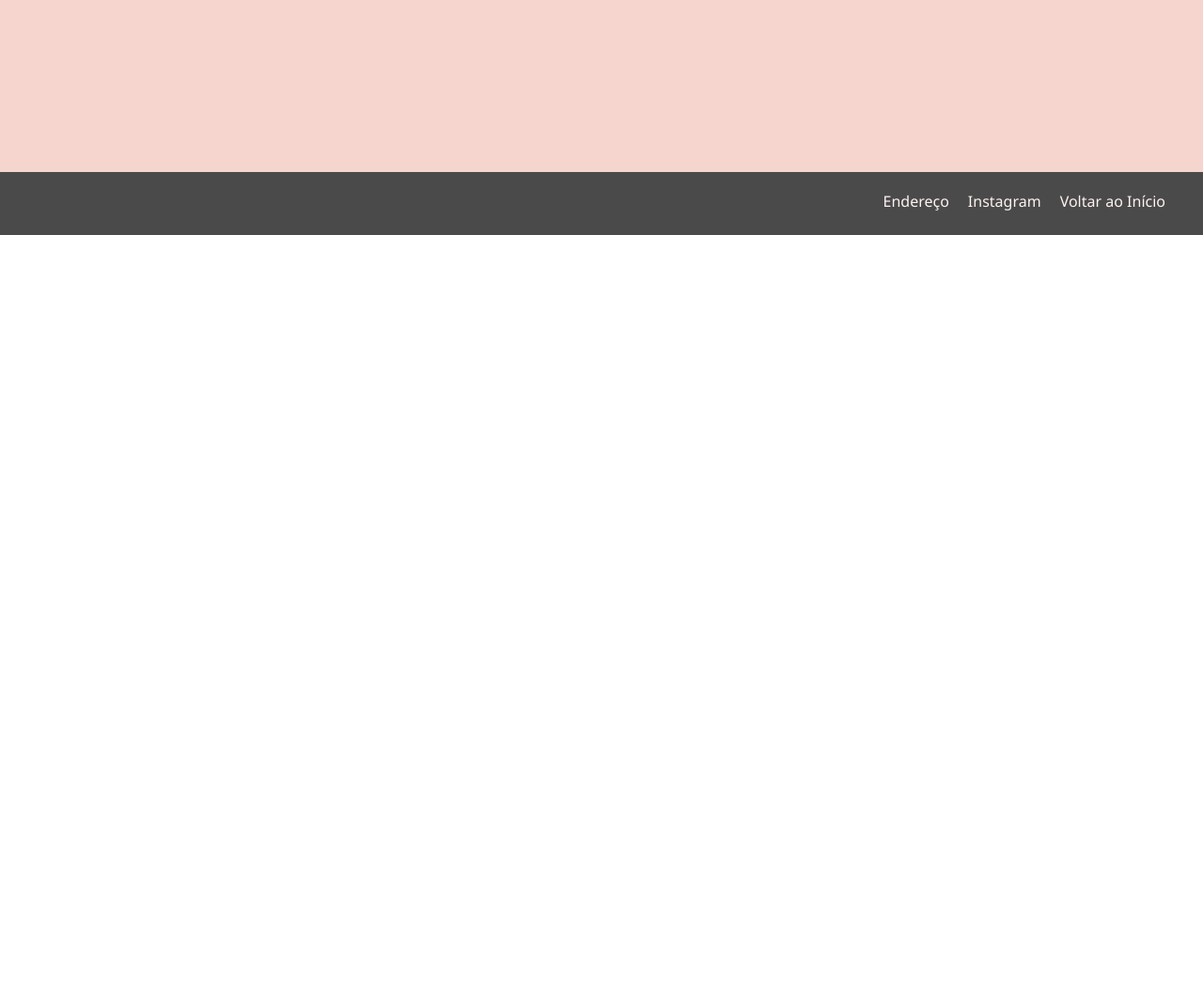
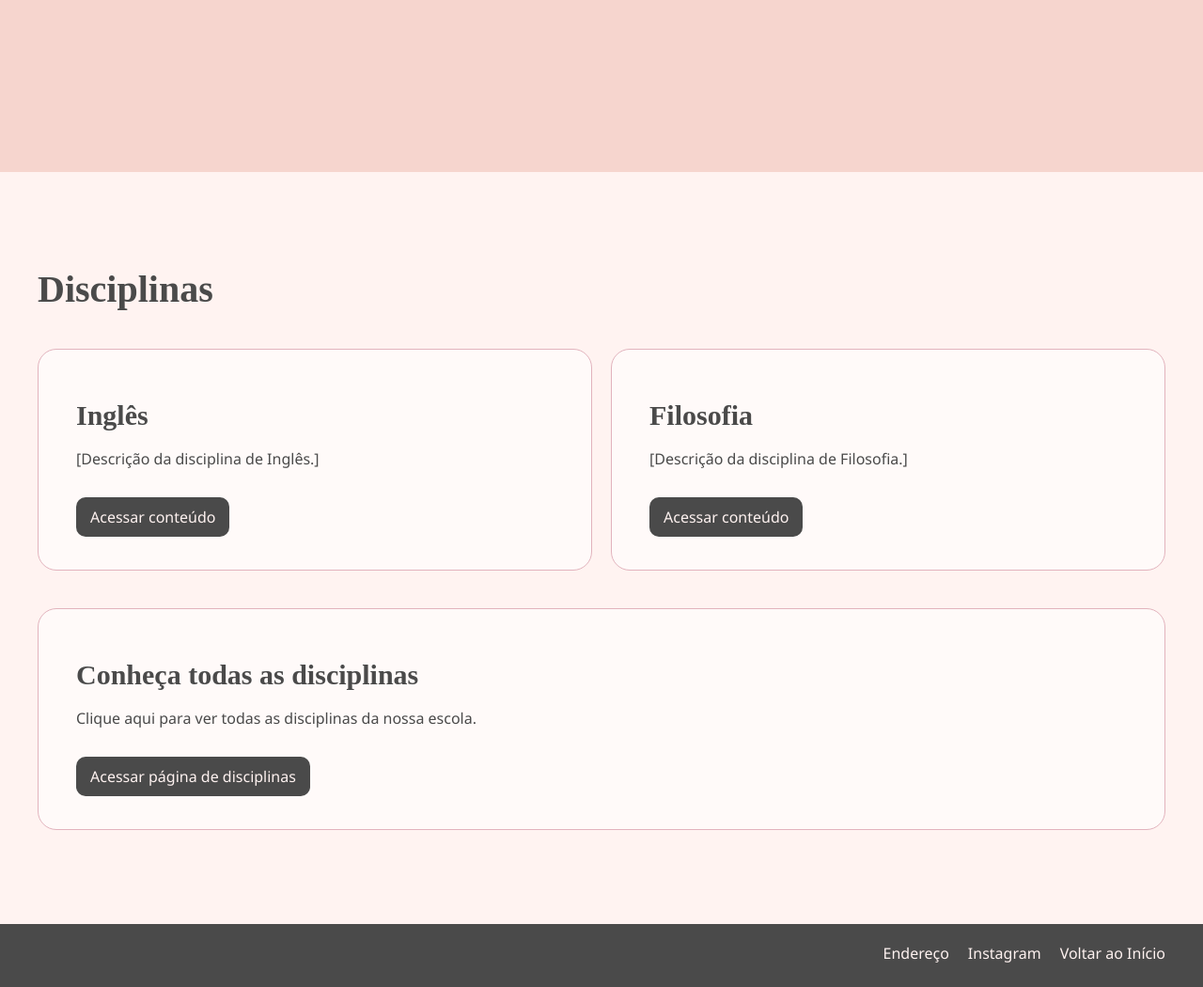
Before and after one commit to marinaliima/projeto-final, a plain HTML site: page index.html in a window 1280 px wide. Shown: the part 686-1736 px from the top of the page at 94% size. Before the commit the page ends 936 px from the top, so only its background shows below. Drawn offline with Linux system fonts and the light colour scheme.

Commit message:
feat: adiciona disciplinas na página inicial

```diff
--- a/css/style.css
+++ b/css/style.css
@@ -122,6 +122,60 @@ h2 {
     font-size: 40px;
 }
 
+#disciplinas {
+    padding: 40px;
+    background-color: #FFF3F1;
+    height: 100vh;
+    display: flex;
+    flex-direction: column;
+    justify-content: center;
+    align-items: flex-start;
+    gap: 40px;
+}
+
+#disciplinas-row {
+    display: flex;
+    flex-direction: row;
+    justify-content: space-between;
+    width: 100%;
+    gap: 20px;
+}
+
+.disciplina {
+    width: 50%;
+    padding: 40px;
+    background-color: #FFFAF9;
+    border: solid 1px #E2B3BD;
+    border-radius: 20px;
+    line-height: 2;
+}
+
+h3 {
+    font-family: 'Times New Roman', Times, serif;
+    font-size: 30px;
+}
+
+.disciplina p, #outras-disciplinas p {
+    margin-bottom: 30px;
+}
+
+.disciplina a, #outras-disciplinas a {
+    padding: 10px 15px;
+    background-color: #4a4a4a;
+    color: #fef2f0;
+    border-radius: 10px;
+    text-decoration: none;
+}
+
+#outras-disciplinas {
+    width: 100%;
+    padding: 40px;
+    background-color: #FFFAF9;
+    border: solid 1px #E2B3BD;
+    border-radius: 20px;
+    line-height: 2;
+}
+
 footer {
     padding: 20px 40px;
     display: flex;
@@ -130,7 +184,7 @@ footer {
     gap: 20px;
     background-color: #4a4a4a;
     color: #fef2f0;
-    align-items: center;
+    align-items: flex-start;
 }
 
 footer a {
--- a/index.html
+++ b/index.html
@@ -41,6 +41,29 @@
                     </section>
                 </section>
             </section>
+
+            <section id="disciplinas">
+                <section>
+                    <h2>Disciplinas</h2>
+                </section>
+                <section id="disciplinas-row">
+                    <article class="disciplina">
+                        <h3>Inglês</h3>
+                        <p>[Descrição da disciplina de Inglês.]</p>
+                        <a href="pages/home-ingles.html">Acessar conteúdo</a>
+                    </article>
+                    <article class="disciplina">
+                        <h3>Filosofia</h3>
+                        <p>[Descrição da disciplina de Filosofia.]</p>
+                        <a href="pages/home-filosofia.html">Acessar conteúdo</a>
+                    </article>
+                </section>
+                <section id="outras-disciplinas">
+                    <h3>Conheça todas as disciplinas</h3>
+                    <p>Clique aqui para ver todas as disciplinas da nossa escola.</p>
+                    <a href="pages/disciplinas.html">Acessar página de disciplinas</a>
+                </section>
+            </section>
         </main>
 
         <footer>
```
Also changed, not shown: pages/home-filosofia.html (added), pages/home-ingles.html (added).
